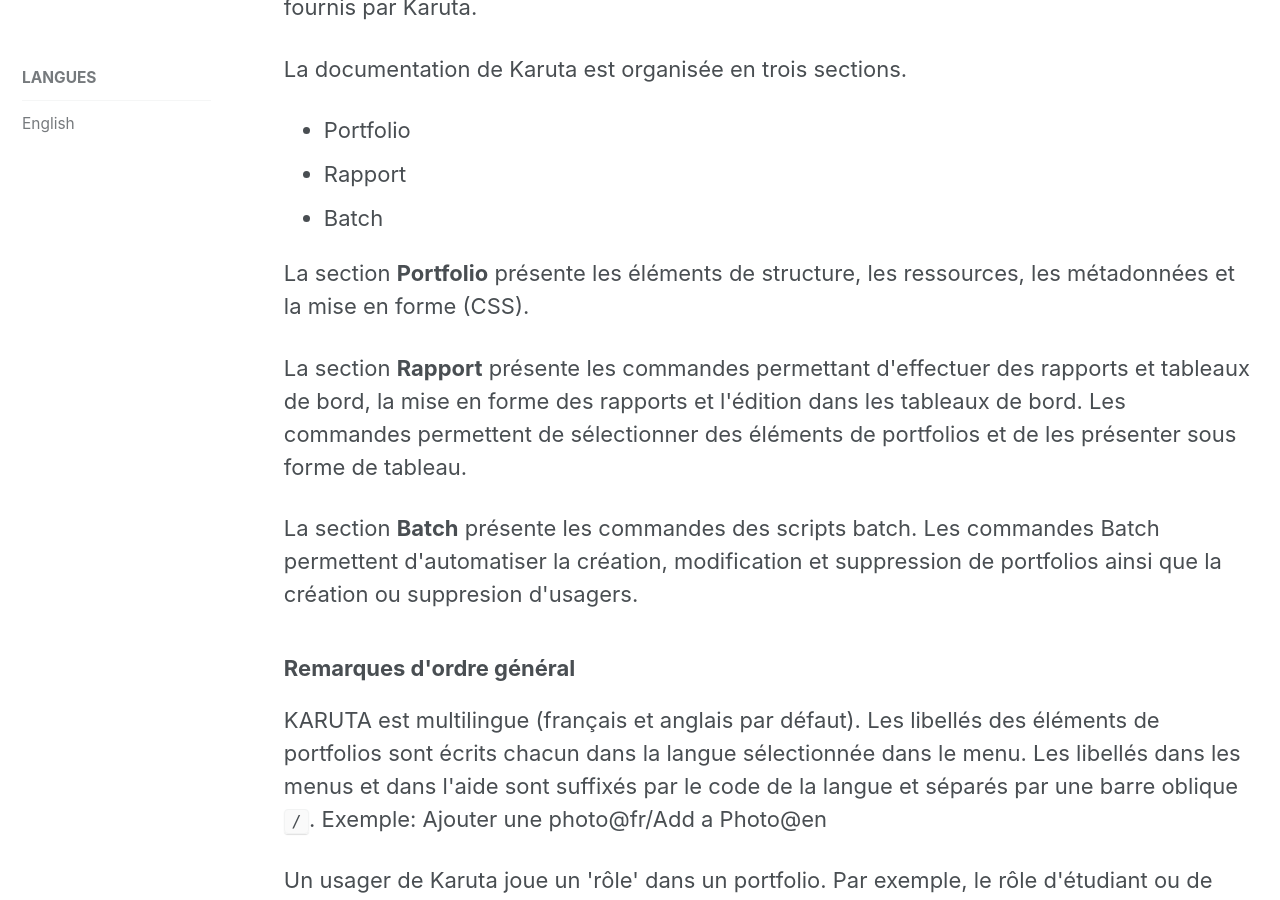
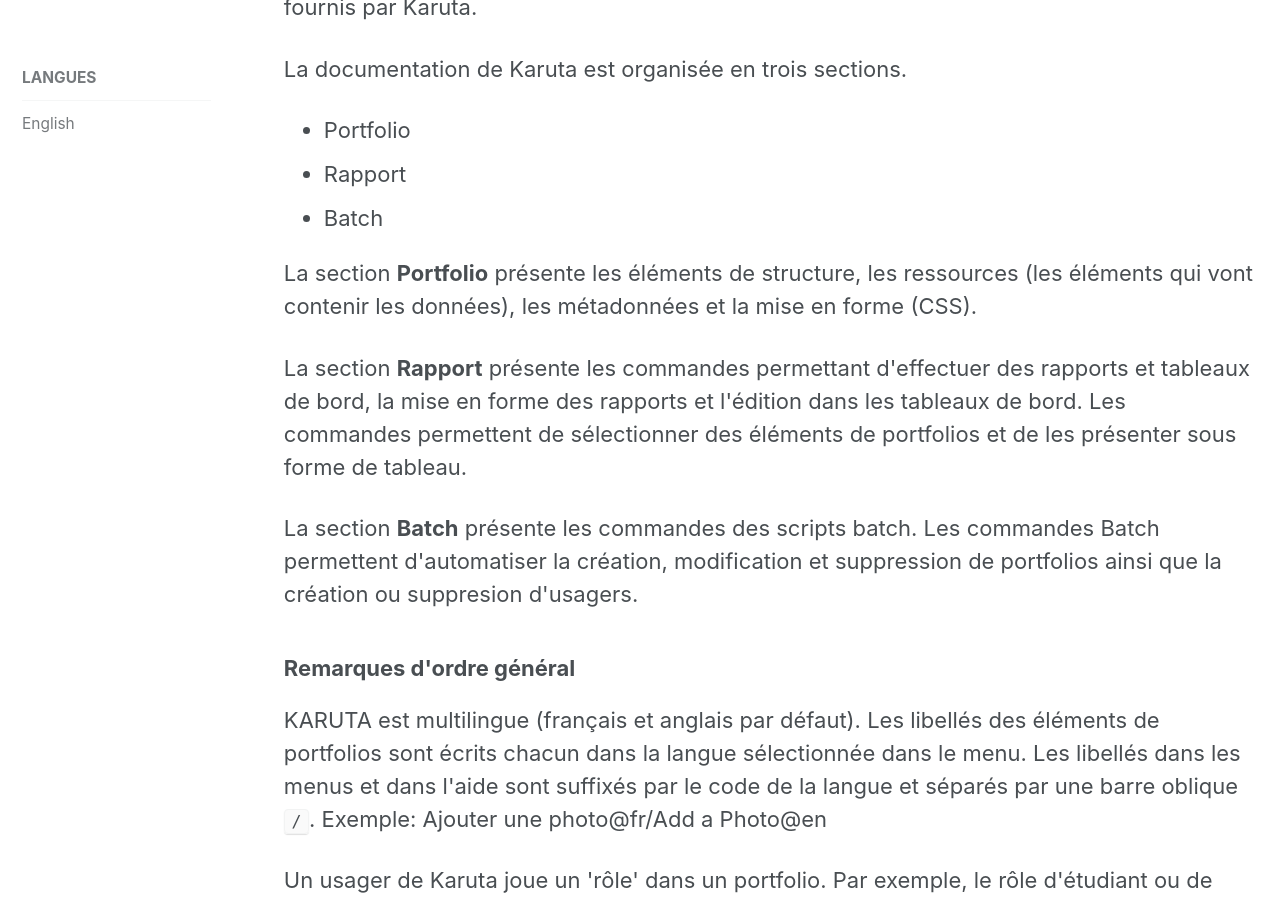
Before and after one commit to karutaproject/karuta-frontend-documentation, a Jekyll site: the page built from _pages/documentation_fr.html, in a window 1280 px wide and 900 px high, scrolled down 403 px. Built offline with Jekyll 4.4.1, drawn with Linux system fonts in a browser that asks for light colours.

Commit message:
Correction mineure

```diff
--- a/_pages/documentation_fr.html
+++ b/_pages/documentation_fr.html
@@ -14,7 +14,7 @@
 	<li><a href='report_fr.html'>Rapport</a></li>
 	<li><a href='batch_fr.html'>Batch</a></li>
 </ul>
-<p>La section <b><a href='portfolio_fr.html'>Portfolio</a></b> présente les éléments de structure, les ressources, les métadonnées et la mise en forme (CSS).</p>
+<p>La section <b><a href='portfolio_fr.html'>Portfolio</a></b> présente les éléments de structure, les ressources (les éléments qui vont contenir les données), les métadonnées et la mise en forme (CSS).</p>
 <p>La section <b><a href='report_fr.html'>Rapport</a></b> présente les commandes permettant d'effectuer des rapports et tableaux de bord, la mise en forme des rapports et l'édition dans les tableaux de bord. Les commandes permettent de sélectionner des éléments de portfolios et de les présenter sous forme de tableau.</p>
 <p>La section <b><a href='batch_fr.html'>Batch</a></b> présente les commandes des scripts batch. Les commandes Batch permettent d'automatiser la création, modification et suppression de portfolios ainsi que la création ou suppresion d'usagers.</p>
 
```
